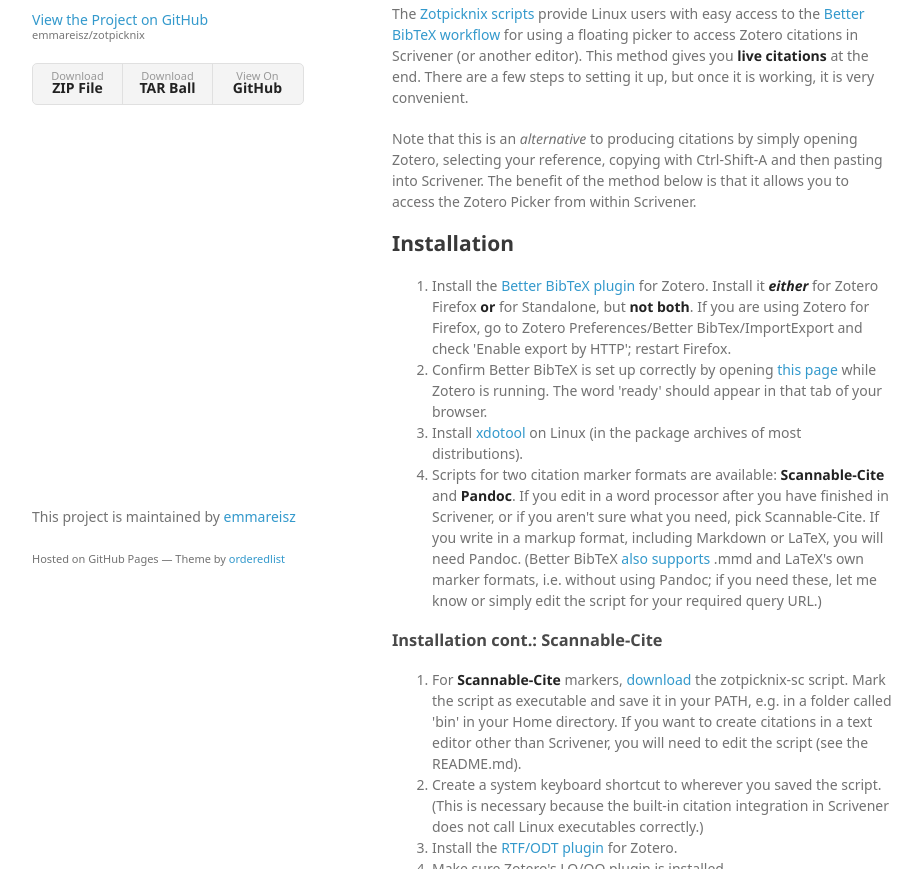
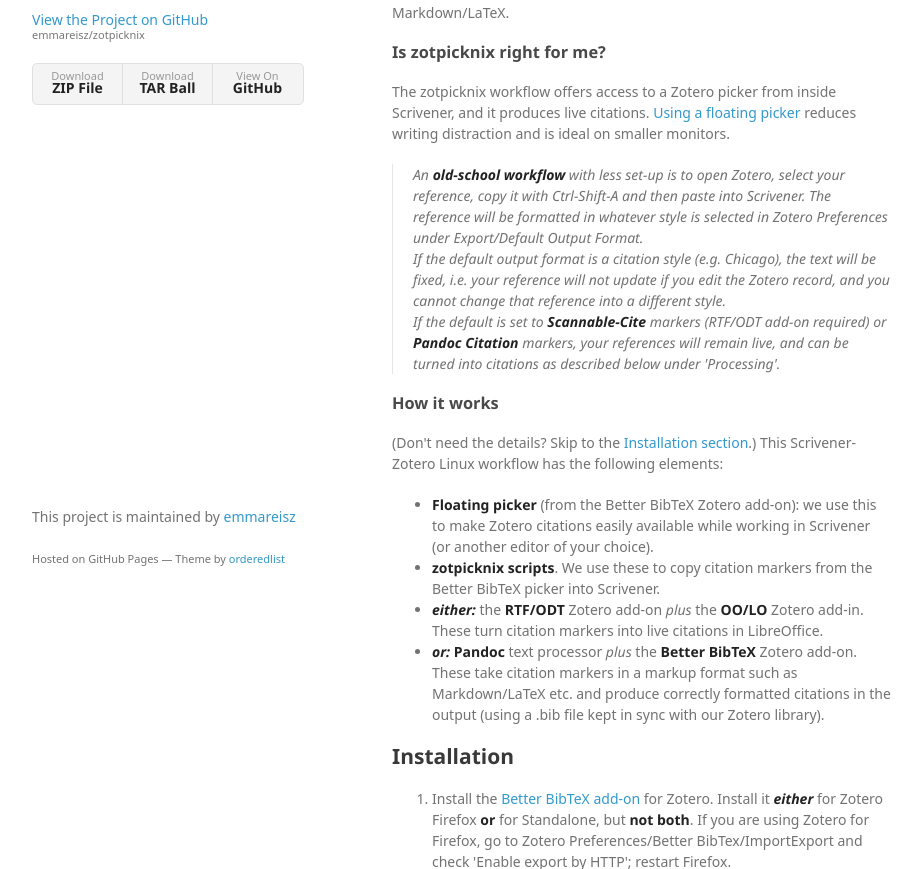
Before and after one commit to emmareisz/zotpicknix, a plain HTML site: page index.html in a window 1280 px wide. Shown: the part 162-1031 px from the top of the page, without its empty margins (178-1100 px from the left). Drawn offline with Linux system fonts and the light colour scheme; a web font is replaced by a local one.

Commit message:
Create gh-pages branch via GitHub

```diff
--- a/index.html
+++ b/index.html
@@ -28,23 +28,44 @@
         </ul>
       </header>
       <section>
-        <hr>
-
-<h2>
-<a id="layout-default" class="anchor" href="#layout-default" aria-hidden="true"><span aria-hidden="true" class="octicon octicon-link"></span></a>layout: default</h2>
-
-<h2>
+        <h2>
 <a id="about" class="anchor" href="#about" aria-hidden="true"><span aria-hidden="true" class="octicon octicon-link"></span></a>About</h2>
 
-<p>The <a href="https://github.com/emmareisz/zotpicknix">Zotpicknix scripts</a> provide Linux users with easy access to the <a href="https://zotplus.github.io/better-bibtex/cayw.html">Better BibTeX workflow</a> for using a floating picker to access Zotero citations in Scrivener (or another editor). This method gives you <strong>live citations</strong> at the end. There are a few steps to setting it up, but once it is working, it is very convenient.</p>
+<p>This is a guide to using the <a href="https://github.com/emmareisz/zotpicknix">Zotpicknix scripts</a>. These scripts can be used alongside other tools to provide a workflow in Linux for integrating Scrivener and Zotero. The result is <strong>live citations</strong> in either LibreOffice or Markdown/LaTeX.  </p>
 
-<p>Note that this is an <em>alternative</em> to producing citations by simply opening Zotero, selecting your reference, copying with Ctrl-Shift-A and then pasting into Scrivener. The benefit of the method below is that it allows you to access the Zotero Picker from within Scrivener.</p>
+<h3>
+<a id="is-zotpicknix-right-for-me" class="anchor" href="#is-zotpicknix-right-for-me" aria-hidden="true"><span aria-hidden="true" class="octicon octicon-link"></span></a>Is zotpicknix right for me?</h3>
+
+<p>The zotpicknix workflow offers access to a Zotero picker from inside Scrivener, and it produces live citations. <a href="https://www.literatureandlatte.com/forum/viewtopic.php?f=33&amp;t=32659&amp;start=0#p205160">Using a floating picker</a> reduces writing distraction and is ideal on smaller monitors.</p>
+
+<blockquote>
+<p>An <strong><em>old-school workflow</em></strong> with less set-up is to open Zotero, select your reference, copy it with Ctrl-Shift-A and then paste into Scrivener. The reference will be formatted in whatever style is selected in Zotero Preferences under Export/Default Output Format.<br>
+If the default output format is a citation style (e.g. Chicago), the text will be fixed, i.e. your reference will not update if you edit the Zotero record, and you cannot change that reference into a different style.<br>
+If the default is set to <strong>Scannable-Cite</strong> markers (RTF/ODT add-on required) or <strong>Pandoc Citation</strong> markers, your references will remain live, and can be turned into citations as described below under 'Processing'.</p>
+</blockquote>
+
+<h3>
+<a id="how-it-works" class="anchor" href="#how-it-works" aria-hidden="true"><span aria-hidden="true" class="octicon octicon-link"></span></a>How it works</h3>
+
+<p>(Don't need the details? Skip to the <a href="##installation">Installation section</a>.) This Scrivener-Zotero Linux workflow has the following elements:  </p>
+
+<ul>
+<li>
+<strong>Floating picker</strong> (from the Better BibTeX Zotero add-on): we use this to make Zotero citations easily available while working in Scrivener (or another editor of your choice).<br>
+</li>
+<li>
+<strong>zotpicknix scripts</strong>. We use these to copy citation markers from the Better BibTeX picker into Scrivener.</li>
+<li>
+<strong><em>either:</em></strong> the <strong>RTF/ODT</strong> Zotero add-on <em>plus</em> the <strong>OO/LO</strong> Zotero add-in. These turn citation markers into live citations in LibreOffice.</li>
+<li>
+<strong><em>or:</em></strong> <strong>Pandoc</strong> text processor <em>plus</em> the <strong>Better BibTeX</strong> Zotero add-on. These take citation markers in a markup format such as Markdown/LaTeX etc. and produce correctly formatted citations in the output (using a .bib file kept in sync with our Zotero library).</li>
+</ul>
 
 <h2>
 <a id="installation" class="anchor" href="#installation" aria-hidden="true"><span aria-hidden="true" class="octicon octicon-link"></span></a>Installation</h2>
 
 <ol>
-<li>Install the <a href="https://zotplus.github.io/better-bibtex/">Better BibTeX plugin</a> for Zotero. Install it <strong><em>either</em></strong> for Zotero Firefox <strong>or</strong> for Standalone, but <strong>not both</strong>. If you are using Zotero for Firefox, go to Zotero Preferences/Better BibTex/ImportExport and check 'Enable export by HTTP'; restart Firefox.</li>
+<li>Install the <a href="https://zotplus.github.io/better-bibtex/">Better BibTeX add-on</a> for Zotero. Install it <strong><em>either</em></strong> for Zotero Firefox <strong>or</strong> for Standalone, but <strong>not both</strong>. If you are using Zotero for Firefox, go to Zotero Preferences/Better BibTex/ImportExport and check 'Enable export by HTTP'; restart Firefox.</li>
 <li>Confirm Better BibTeX is set up correctly by opening <a href="http://localhost:23119/better-bibtex/cayw?probe=probe">this page</a> while Zotero is running. The word 'ready' should appear in that tab of your browser.</li>
 <li>Install <a href="http://www.semicomplete.com/projects/xdotool/">xdotool</a> on Linux (in the package archives of most distributions).<br>
 </li>
@@ -59,9 +80,9 @@
 <li>For <strong>Scannable-Cite</strong> markers, <a href="https://github.com/emmareisz/zotpicknix">download</a> the zotpicknix-sc script. Mark the script as executable and save it in your PATH, e.g. in a folder called 'bin' in your Home directory. If you want to create citations in a text editor other than Scrivener, you will need to edit the script (see the README.md).<br>
 </li>
 <li>Create a system keyboard shortcut to wherever you saved the script. (This is necessary because the built-in citation integration in Scrivener does not call Linux executables correctly.)</li>
-<li>Install the <a href="https://zotero-odf-scan.github.io/zotero-odf-scan/">RTF/ODT plugin</a> for Zotero.<br>
+<li>Install the <a href="https://zotero-odf-scan.github.io/zotero-odf-scan/">RTF/ODT add-on</a> for Zotero.<br>
 </li>
-<li>Make sure Zotero's LO/OO plugin is installed (Zotero/Preferences/Cite/Word Processors).<br>
+<li>Make sure Zotero's LO/OO add-in is installed (Zotero/Preferences/Cite/Word Processors).<br>
 </li>
 </ol>
 
@@ -106,7 +127,7 @@
 </li>
 <li>Open Zotero and select Tools/RTF Scan. Choose 'ODF to citations' and select the .odt document you have just created. Enter a suitable name for the new .odt document you are creating and click Next. For more information, see <a href="https://zotero-odf-scan.github.io/zotero-odf-scan/">here</a>.<br>
 </li>
-<li>You will now have an .odt document with live citations. You can work with this as normal in LibreOffice/OpenOffice. You can process the citations in the familiar way using the Zotero add-on for LO/OO: select a style, create a bibliography, etc. The citations will stay live as long as the document is in .odt. If you save it as .doc, .rtf etc., the citations will become fixed.<br>
+<li>You will now have an .odt document with live citations. You can work with this as normal in LibreOffice/OpenOffice. You can process the citations in the familiar way using the Zotero add-in for LO/OO: select a style, create a bibliography, etc. The citations will stay live as long as the document is in .odt. If you save it as .doc, .rtf etc., the citations will become fixed.<br>
 </li>
 </ol>
 
```
Also changed, not shown: params.json (+1 -1 lines).
